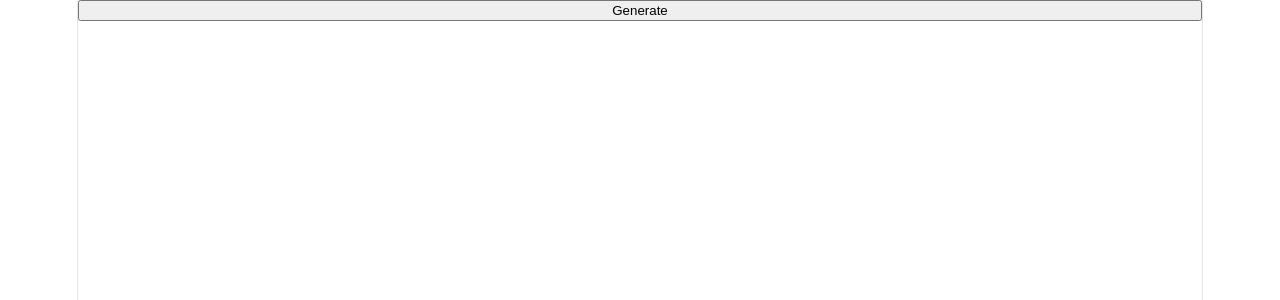
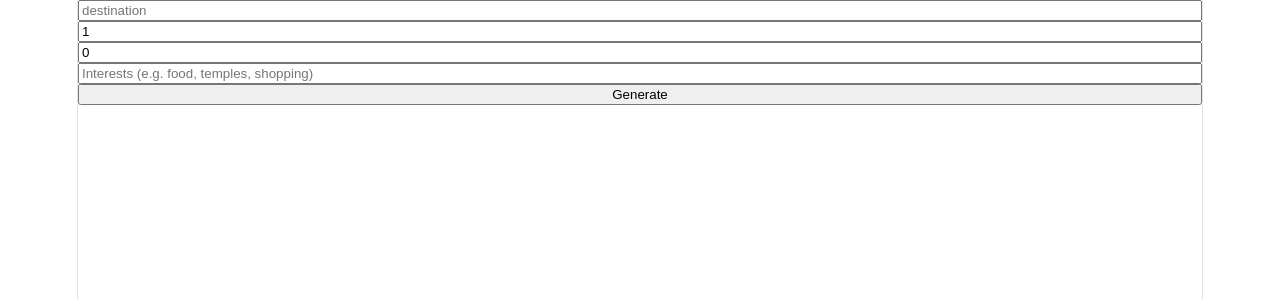
Before and after one commit to adithya2809/Project_AI_Trip_Planner, a React (Vite) app in the folder react-frontend/: page / in a window 1280 px wide. Shown: the top 300 px of the page. Built offline with nearby package versions, Linux system fonts and the light colour scheme.

Commit message:
feat: enhance trip generation UI with input fields for destination, days, budget, and interests

```diff
--- a/react-frontend/src/App.jsx
+++ b/react-frontend/src/App.jsx
@@ -25,7 +25,7 @@ function App(){
 
       );
       const data=await response.json();
-
+      console.log("API response:", data);
       setTripResult(data);
 
     }
@@ -40,8 +40,70 @@ function App(){
 
 return(
   <>
+  <input type="text" placeholder='destination' value={trip.destination} onChange={(e)=>
+    setTrip({
+      ...trip,
+      destination: e.target.value
+    })
+  }/>
+  <input
+  type="number"
+  placeholder="Days"
+  value={trip.days}
+  onChange={(e) =>
+    setTrip({
+      ...trip,
+      days: Number(e.target.value)
+    })
+  }
+/>
+
+<input
+  type="number"
+  placeholder="Budget"
+  value={trip.budget}
+  onChange={(e) =>
+    setTrip({
+      ...trip,
+      budget: Number(e.target.value)
+    })
+  }
+/>
+<input
+  type="text"
+  placeholder="Interests (e.g. food, temples, shopping)"
+  onChange={(e) =>
+    setTrip({
+      ...trip,
+      interests: e.target.value
+        .split(",")
+        .map((item) => item.trim())
+        .filter((item) => item !== "")
+    })
+  }
+/>
   <button onClick={generateTrip}>{loading?"generating...":"Generate"}</button>
+  {tripResult && (
+  <div>
+    <h1>{tripResult.destination}</h1>
+
+    <p>Budget: ₹{tripResult.budget}</p>
+
+    {tripResult.itinerary.map((day) => (
+      <div key={day.day}>
+        <h2>Day {day.day}</h2>
+
+        {day.activities?.map((activity, index) => (
+          <p key={index}>
+            <strong>{activity.time}:</strong>{" "}
+            {activity.activity}
+          </p>
+        ))}
+      </div>
+    ))}
+  </div>
+)}
   </>
-)
+);
 }
 export default App;
```
